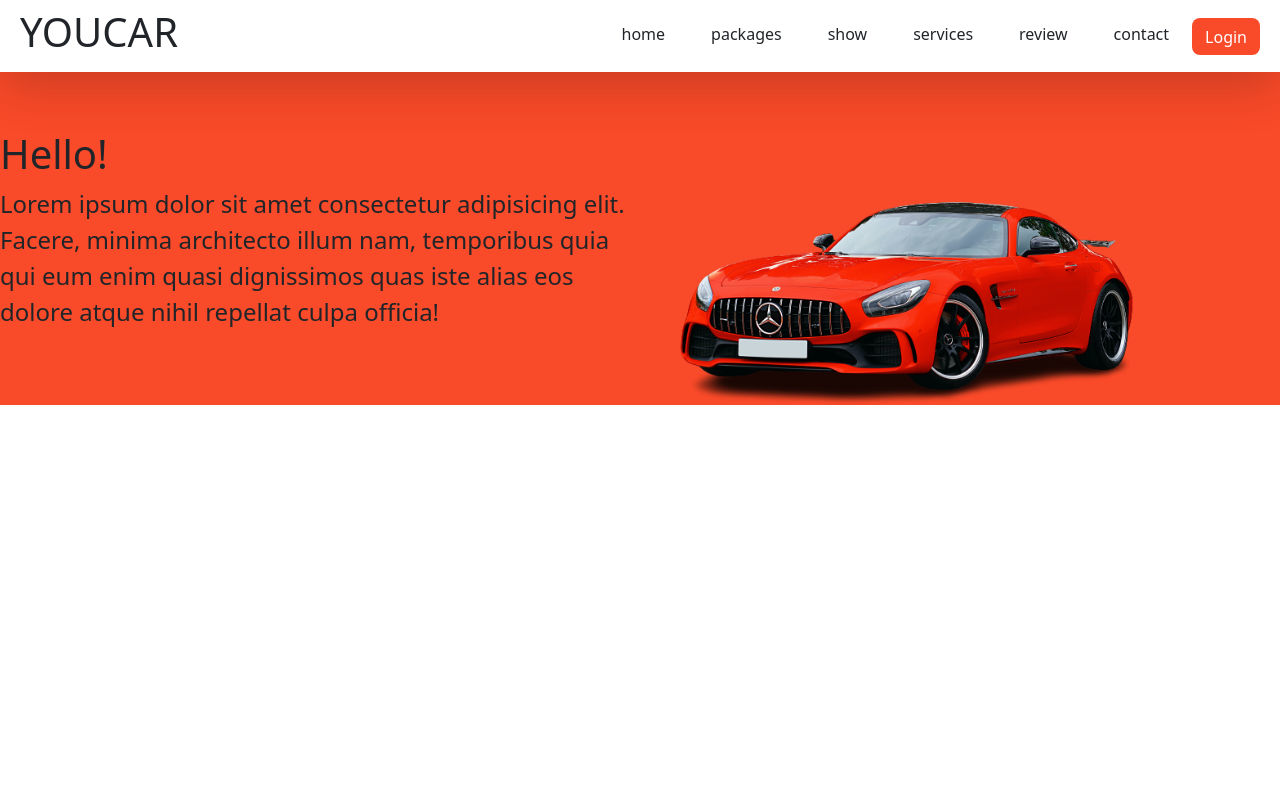
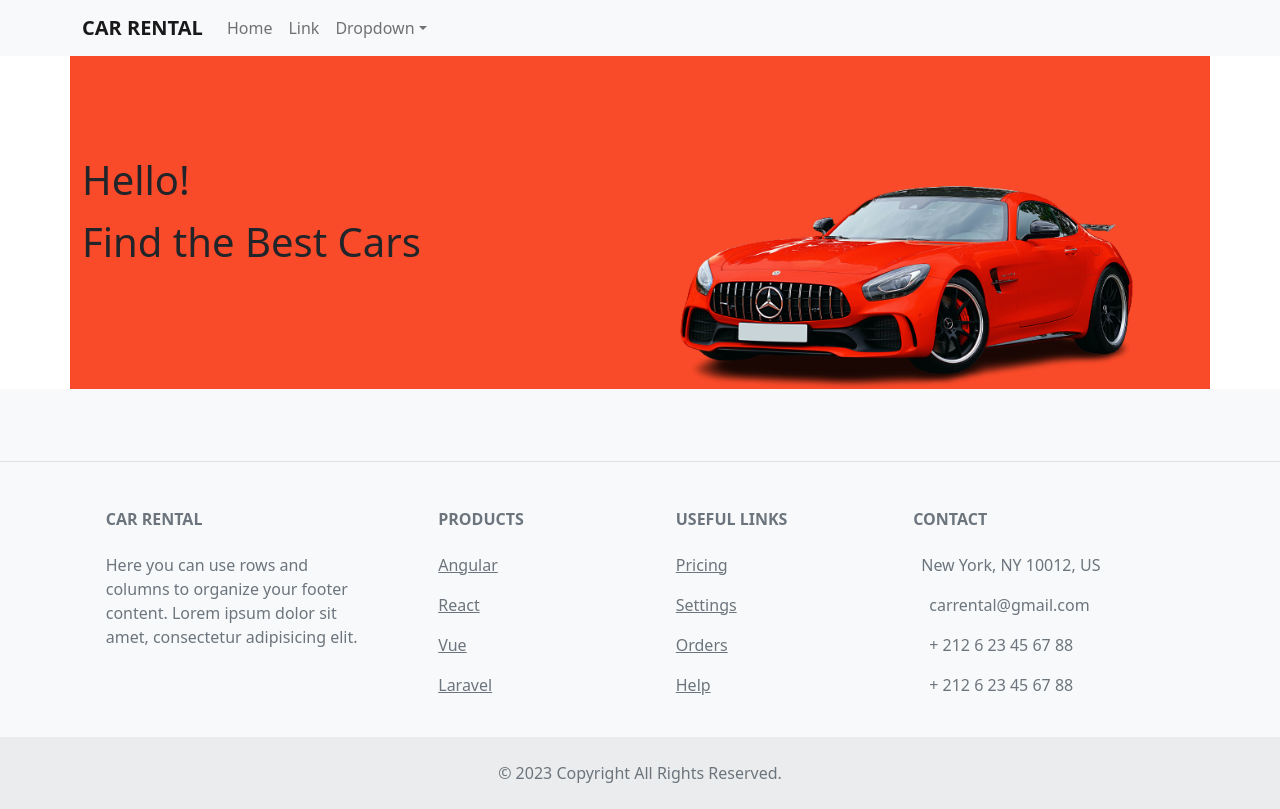
Before and after one commit to ElbouhmydyAbdelmoughit/Rental-Car-MERN-Stack, a React (Create React App) app in the folder client/: page / in a window 1280 px wide. Built offline with nearby package versions, Linux system fonts and the light colour scheme.

Commit message:
update in footer and header

```diff
--- a/client/package.json
+++ b/client/package.json
@@ -10,6 +10,7 @@
     "@testing-library/react": "^13.4.0",
     "@testing-library/user-event": "^13.5.0",
     "bootstrap": "^5.2.3",
+    "mdb-react-ui-kit": "^6.0.0",
     "react": "^18.2.0",
     "react-bootstrap": "^2.7.2",
     "react-dom": "^18.2.0",
@@ -17,6 +18,7 @@
     "react-scripts": "5.0.1",
     "react-scroll": "^1.8.9",
     "react-toastify": "^9.1.2",
+    "reactstrap": "^9.1.7",
     "web-vitals": "^2.1.4"
   },
   "scripts": {
--- /dev/null
+++ b/client/src/components/Footer/Footer.css
@@ -0,0 +1,94 @@
+.footer {
+  background: #000d6b;
+  padding-top: 50px;
+  padding-bottom: 15px;
+}
+
+.footer__logo i {
+  color: #fff;
+  font-weight: 400;
+}
+
+.footer__logo span {
+  color: #fff;
+  font-weight: 500;
+}
+
+.footer__logo-content {
+  color: rgba(255, 255, 255, 0.715);
+  margin-top: 15px;
+  line-height: 30px;
+}
+
+.quick__link {
+  border: none !important;
+  background: transparent !important;
+}
+
+.quick__link a {
+  color: rgba(255, 255, 255, 0.715);
+  text-decoration: none;
+  font-weight: 300;
+  transition: 0.3s;
+}
+
+.quick__link a:hover {
+  color: #f9a826;
+}
+
+.footer__link-title {
+  color: #fff;
+}
+
+.office__info {
+  color: rgba(255, 255, 255, 0.715);
+  font-weight: 300;
+}
+
+.newsletter {
+  display: flex;
+  align-items: center;
+  justify-content: space-between;
+  padding: 8px 12px;
+  border: 1px solid #7c8a972f;
+  border-radius: 50px;
+  background: #020a4de9;
+}
+
+.newsletter input {
+  background: transparent;
+  color: #fff;
+  border: none;
+  outline: none;
+}
+
+.newsletter span i {
+  color: #fff;
+}
+
+.footer__bottom {
+  border-top: 1px solid #7c8a972f;
+}
+
+@media only screen and (max-width: 768px) {
+  .footer__logo-content {
+    font-size: 0.8rem;
+  }
+
+  .quick__link,
+  .office__info {
+    font-size: 0.8rem;
+    line-height: 1.5rem;
+  }
+
+  .footer__link-title {
+    font-size: 1rem;
+    margin-top: 15px;
+  }
+
+  .footer__bottom p {
+    font-size: 0.7rem;
+  }
+
+
+}
--- a/client/src/components/Footer/Footer.js
+++ b/client/src/components/Footer/Footer.js
@@ -1,111 +1,118 @@
-import React from "react";
+import React from 'react';
+import { MDBFooter, MDBContainer, MDBRow, MDBCol, MDBIcon } from 'mdb-react-ui-kit';
 
-import { Container, Row, Col, ListGroup, ListGroupItem } from "reactstrap";
-import { Link } from "react-router-dom";
-import "../../styles/footer.css";
+export default function App() {
+  return (
+    <MDBFooter bgColor='light' className='text-center text-lg-start text-muted'>
+      <section className='d-flex justify-content-center justify-content-lg-between p-4 border-bottom'>
+        <div>
+          <a href='' className='me-4 text-reset'>
+            <MDBIcon fab icon="facebook-f" />
+          </a>
+          <a href='' className='me-4 text-reset'>
+            <MDBIcon fab icon="twitter" />
+          </a>
+          <a href='' className='me-4 text-reset'>
+            <MDBIcon fab icon="google" />
+          </a>
+          <a href='' className='me-4 text-reset'>
+            <MDBIcon fab icon="instagram" />
+          </a>
+          <a href='' className='me-4 text-reset'>
+            <MDBIcon fab icon="linkedin" />
+          </a>
+          <a href='' className='me-4 text-reset'>
+            <MDBIcon fab icon="github" />
+          </a>
+        </div>
+      </section>
 
-const quickLinks = [
-  {
-    path: "/about",
-    display: "About",
-  },
+      <section className=''>
+        <MDBContainer className='text-center text-md-start mt-5'>
+          <MDBRow className='mt-3'>
+            <MDBCol md="3" lg="4" xl="3" className='mx-auto mb-4'>
+              <h6 className='text-uppercase fw-bold mb-4'>
+                <MDBIcon icon="gem" className="me-auto" />
+                Car Rental
+              </h6>
+              <p>
+                Here you can use rows and columns to organize your footer content. Lorem ipsum dolor sit amet,
+                consectetur adipisicing elit.
+              </p>
+            </MDBCol>
 
-  {
-    path: "#",
-    display: "Privacy Policy",
-  },
+            <MDBCol md="2" lg="2" xl="2" className='mx-auto mb-4'>
+              <h6 className='text-uppercase fw-bold mb-4'>Products</h6>
+              <p>
+                <a href='#!' className='text-reset'>
+                  Angular
+                </a>
+              </p>
+              <p>
+                <a href='#!' className='text-reset'>
+                  React
+                </a>
+              </p>
+              <p>
+                <a href='#!' className='text-reset'>
+                  Vue
+                </a>
+              </p>
+              <p>
+                <a href='#!' className='text-reset'>
+                  Laravel
+                </a>
+              </p>
+            </MDBCol>
 
-  {
-    path: "/cars",
-    display: "Car Listing",
-  },
-  {
-    path: "/blogs",
-    display: "Blog",
-  },
+            <MDBCol md="3" lg="2" xl="2" className='mx-auto mb-4'>
+              <h6 className='text-uppercase fw-bold mb-4'>Useful links</h6>
+              <p>
+                <a href='#!' className='text-reset'>
+                  Pricing
+                </a>
+              </p>
+              <p>
+                <a href='#!' className='text-reset'>
+                  Settings
+                </a>
+              </p>
+              <p>
+                <a href='#!' className='text-reset'>
+                  Orders
+                </a>
+              </p>
+              <p>
+                <a href='#!' className='text-reset'>
+                  Help
+                </a>
+              </p>
+            </MDBCol>
 
-  {
-    path: "/contact",
-    display: "Contact",
-  },
-];
+            <MDBCol md="4" lg="3" xl="3" className='mx-auto mb-md-0 mb-4'>
+              <h6 className='text-uppercase fw-bold mb-4'>Contact</h6>
+              <p>
+                <MDBIcon icon="home" className="me-2" />
+                New York, NY 10012, US
+              </p>
+              <p>
+                <MDBIcon icon="envelope" className="me-3" />
+                carrental@gmail.com
+              </p>
+              <p>
+                <MDBIcon icon="phone" className="me-3" /> + 212 6 23 45 67 88
+              </p>
+              <p>
+                <MDBIcon icon="print" className="me-3" /> + 212 6 23 45 67 88
+              </p>
+            </MDBCol>
+          </MDBRow>
+        </MDBContainer>
+      </section>
 
-const Footer = () => {
-  const date = new Date();
-  const year = date.getFullYear();
-  return (
-    <footer className="footer">
-      <Container>
-        <Row>
-          <Col lg="4" md="4" sm="12">
-            <div className="logo footer__logo">
-              <h1>
-                <Link to="/home" className=" d-flex align-items-center gap-2">
-                  <i class="ri-car-line"></i>
-                  <span>
-                    Rent Car <br /> Service
-                  </span>
-                </Link>
-              </h1>
-            </div>
-            <p className="footer__logo-content">
-              Lorem ipsum dolor sit amet consectetur adipisicing elit.
-              Consequuntur, distinctio, itaque reiciendis ab cupiditate harum ex
-              quam veniam, omnis expedita animi quibusdam obcaecati mollitia?
-              Delectus et ad illo recusandae temporibus?
-            </p>
-          </Col>
-
-          <Col lg="2" md="4" sm="6">
-            <div className="mb-4">
-              <h5 className="footer__link-title">Quick Links</h5>
-              <ListGroup>
-                {quickLinks.map((item, index) => (
-                  <ListGroupItem key={index} className="p-0 mt-3 quick__link">
-                    <Link to={item.path}>{item.display}</Link>
-                  </ListGroupItem>
-                ))}
-              </ListGroup>
-            </div>
-          </Col>
-
-          <Col lg="3" md="4" sm="6">
-            <div className="mb-4">
-              <h5 className="footer__link-title mb-4">Head Office</h5>
-              <p className="office__info">123 Zindabazar, Sylhet, Bangladesh</p>
-              <p className="office__info">Phone: +0995345875365</p>
-
-              <p className="office__info">Email: muhib5532@gmail.com</p>
-
-              <p className="office__info">Office Time: 10am - 7pm</p>
-            </div>
-          </Col>
-
-          <Col lg="3" md="4" sm="12">
-            <div className="mb-4">
-              <h5 className="footer__link-title">Newsletter</h5>
-              <p className="section__description">Subscribe our newsletter</p>
-              <div className="newsletter">
-                <input type="email" placeholder="Email" />
-                <span>
-                  <i class="ri-send-plane-line"></i>
-                </span>
-              </div>
-            </div>
-          </Col>
-
-          <Col lg="12">
-            <div className="footer__bottom">
-              <p className="section__description d-flex align-items-center justify-content-center gap-1 pt-4">
-                <i class="ri-copyright-line"></i>Copyright {year}, Developed by
-                Muhibur Rahman. All rights reserved.
-              </p>
-            </div>
-          </Col>
-        </Row>
-      </Container>
-    </footer>
+      <div className='text-center p-4' style={{ backgroundColor: 'rgba(0, 0, 0, 0.05)' }}>
+        © 2023 Copyright All Rights Reserved.
+      </div>
+    </MDBFooter>
   );
-};
-
-export default Footer;
+}
--- a/client/src/components/Header/Header.js
+++ b/client/src/components/Header/Header.js
@@ -1,53 +1,34 @@
-import React from "react";
-import { Link } from "react-scroll";
-import "./Header.css";
+import Container from 'react-bootstrap/Container';
+import Nav from 'react-bootstrap/Nav';
+import Navbar from 'react-bootstrap/Navbar';
+import NavDropdown from 'react-bootstrap/NavDropdown';
 
-const Header = () => {
+function BasicExample() {
   return (
-    <header className="sticky-top d-flex justify-content-between bg-white shadow-lg p-2">
-      <nav className="container-fluid d-flex align-items-center justify-content-between">
-        <div>
-          <Link to="/clientpage">
-            <h1>YOUCAR</h1>
-          </Link>
-        </div>
-        <label htmlFor="checkbox" id="togg">
-          &#9776;
-        </label>
-        <input type="checkbox" className="d-none" id="checkbox" />
-        <div className="list text-center">
-          <label htmlFor="checkbox" id="togg">
-            <i className="bi bi-x-lg"></i>
-          </label>
-          <Link to="home" className="text-dark">
-            home
-          </Link>
-          <Link to="packages" className="text-dark">
-            packages
-          </Link>
-          <Link to="show" className="text-dark">
-            show
-          </Link>
-          <Link to="services" className="text-dark">
-            services
-          </Link>
-          <Link to="review" className="text-dark">
-            review
-          </Link>
-          <Link to="contact" className="text-dark">
-            contact
-          </Link>
-          <Link
-            to="#"
-            className="btn rounded-3 text-white border-bottom-0"
-            style={{ backgroundColor: "#F94A29" }}
-          >
-           Login
-          </Link>
-        </div>
-      </nav>
-    </header>
+    <Navbar bg="light" expand="md">
+      <Container>
+        <Navbar.Brand href="home" className='fw-bold'>CAR RENTAL</Navbar.Brand>
+        <Navbar.Toggle aria-controls="basic-navbar-nav" />
+        <Navbar.Collapse id="basic-navbar-nav">
+          <Nav className="me-auto">
+            <Nav.Link href="#home">Home</Nav.Link>
+            <Nav.Link href="#link">Link</Nav.Link>
+            <NavDropdown title="Dropdown" id="basic-nav-dropdown">
+              <NavDropdown.Item href="#action/3.1">Action</NavDropdown.Item>
+              <NavDropdown.Item href="#action/3.2">
+                Another action
+              </NavDropdown.Item>
+              <NavDropdown.Item href="#action/3.3">Something</NavDropdown.Item>
+              <NavDropdown.Divider />
+              <NavDropdown.Item href="#action/3.4">
+                Separated link
+              </NavDropdown.Item>
+            </NavDropdown>
+          </Nav>
+        </Navbar.Collapse>
+      </Container>
+    </Navbar>
   );
-};
+}
 
-export default Header;
+export default BasicExample;
--- a/client/src/components/Hero/Hero.js
+++ b/client/src/components/Hero/Hero.js
@@ -5,20 +5,15 @@ import image from "../../assets/img/img-body.png";
 const Hero = (props) => {
   return (
     <main id="home" style={props.name}>
-      <div className="" style={{background:"#F94A29"}}>
+      <div className="container" style={{ background: "#F94A29" }}>
         <div className="row d-flex justify-content-between align-items-center">
           <div className="col-md text-center text-sm-start">
             <h1>Hello!</h1>
             <div>
-              <p className="fs-4">
-                Lorem ipsum dolor sit amet consectetur adipisicing elit. Facere,
-                minima architecto illum nam, temporibus quia qui eum enim quasi
-                dignissimos quas iste alias eos dolore atque nihil repellat
-                culpa officia!
-              </p>
+              <p className="fs-1">Find the Best Cars</p>
             </div>
           </div>
-          <div className="d-none d-lg-inline col-lg-6 col-md-6 col-sm-12 text-center text-md-start">
+          <div className="d-none d-lg-inline col-lg-6 col-md-6 col-sm-12">
             <img src={image} alt="..." id="img" style={{ maxWidth: 500 }} />
           </div>
         </div>
--- a/client/src/pages/Home.js
+++ b/client/src/pages/Home.js
@@ -1,13 +1,15 @@
 import React from "react";
+import Footer from "../components/Footer/Footer";
 import Header from "../components/Header/Header";
 import Hero from "../components/Hero/Hero";
 
 const Home = () => {
   return (
-    <>
+    <div className="m-0">
       <Header />
       <Hero />
-    </>
+      <Footer />
+    </div>
   );
 };
 export default Home;
```
Also changed, not shown: 1 other file (tests, documents, lock files or other folders).
